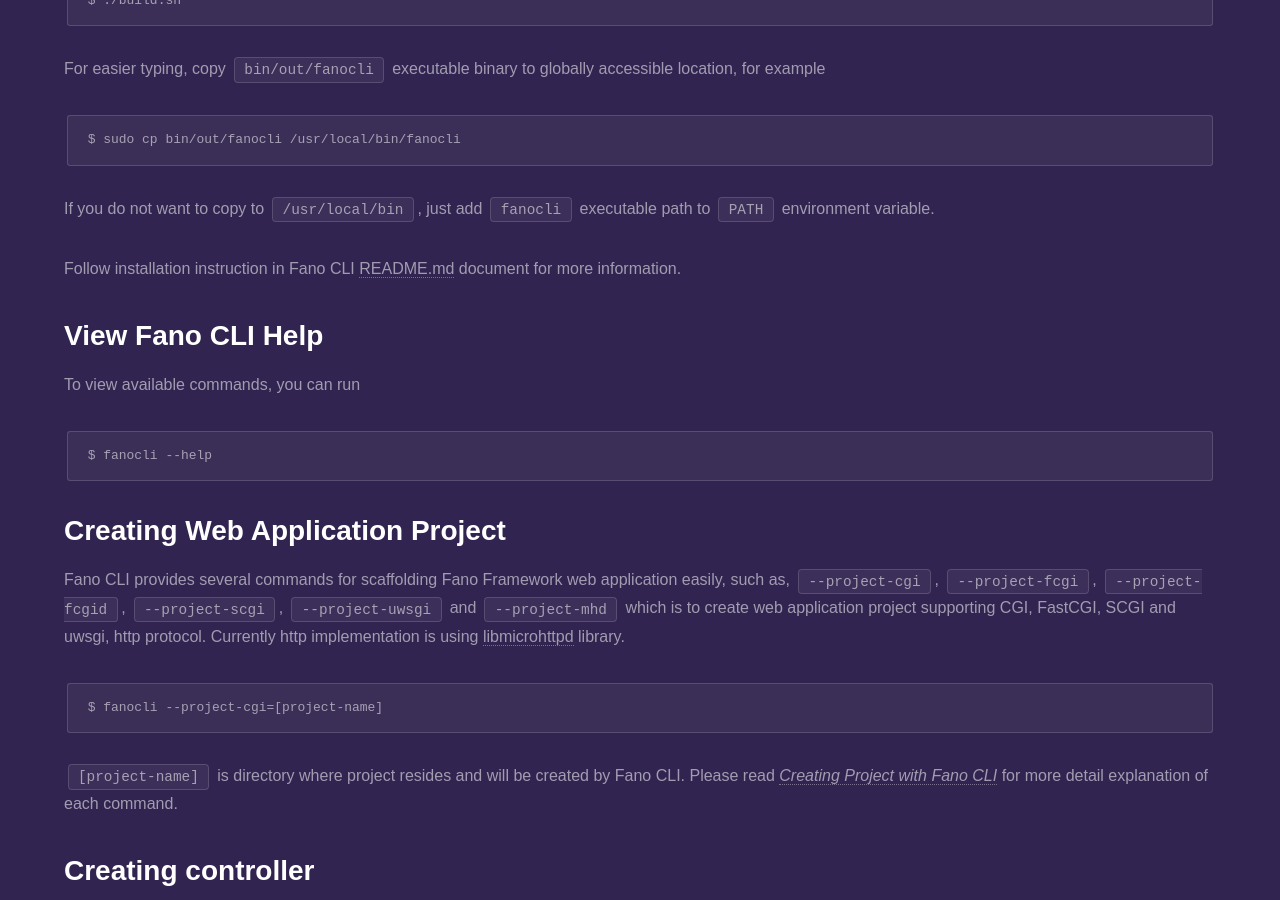
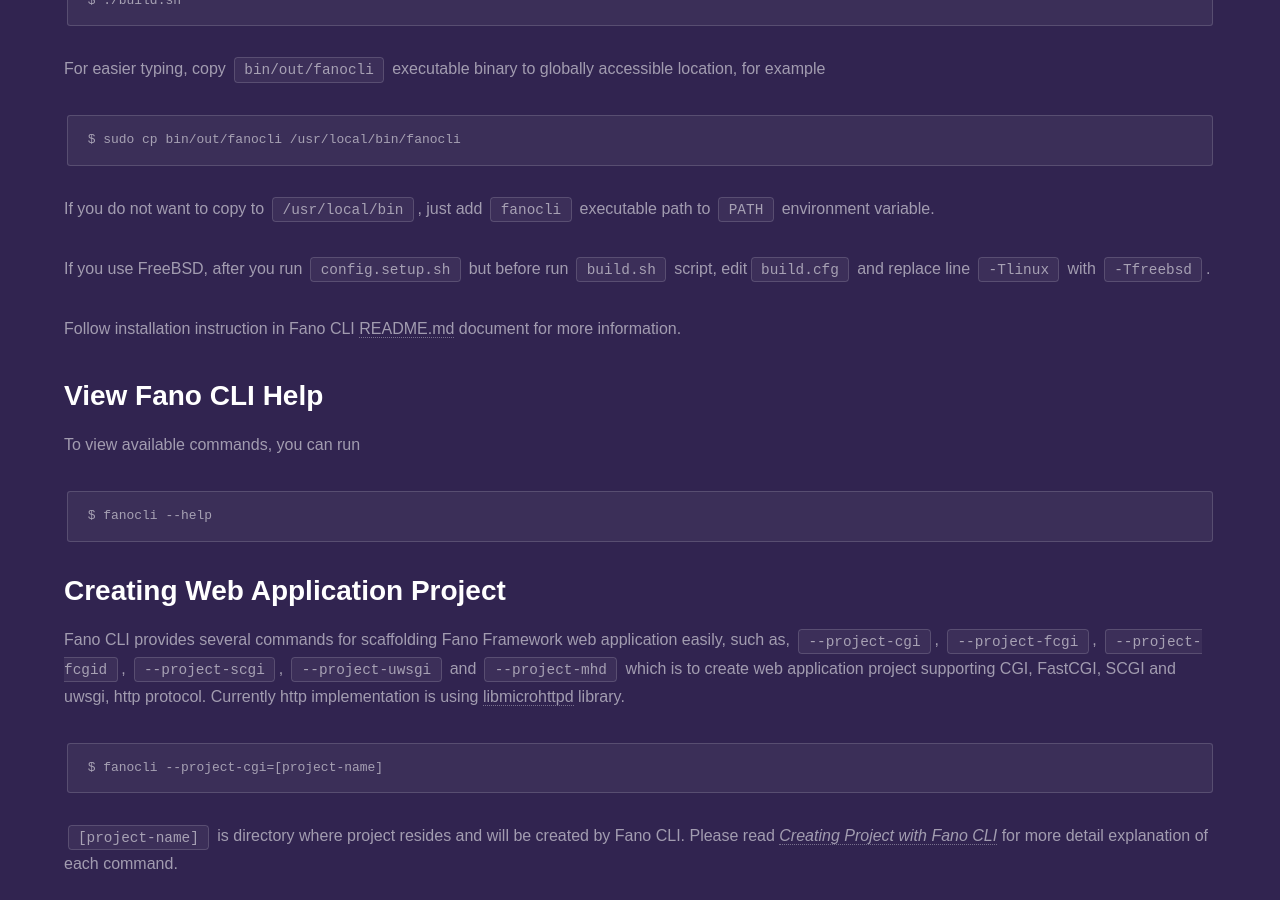
Before and after one commit to fanoframework/fanoframework.github.io, a Jekyll site: the page built from scaffolding-with-fano-cli/index.md, in a window 1280 px wide and 900 px high, scrolled down 734 px. Built offline with Jekyll 4.4.1, drawn with Linux system fonts in a browser that asks for light colours; our own code applies the rules of GitHub Pages for plain Markdown files.

Commit message:
Improve Fano CLI installation for FreeBSD

````diff
--- a/scaffolding-with-fano-cli/index.md
+++ b/scaffolding-with-fano-cli/index.md
@@ -30,6 +30,8 @@
 ```
 
 If you do not want to copy to `/usr/local/bin`, just add `fanocli` executable path to `PATH` environment variable.
+
+If you use FreeBSD, after you run `config.setup.sh` but before run `build.sh` script, edit`build.cfg` and replace line `-Tlinux` with `-Tfreebsd`.
 
 Follow installation instruction in Fano CLI [README.md](https://github.com/fanoframework/fano-cli/blob/master/README.md) document for more information.
 
````
